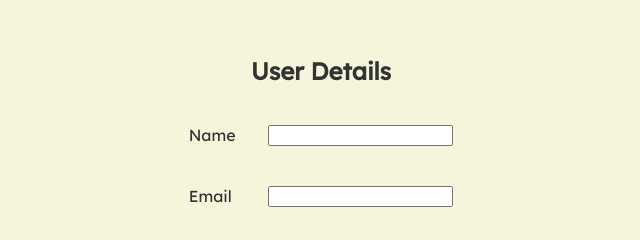
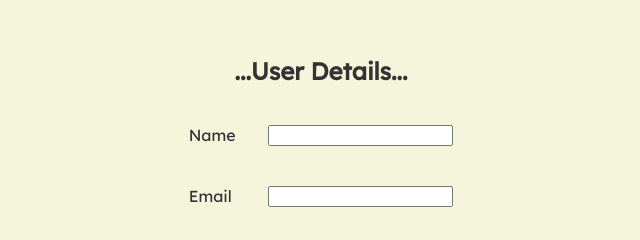
Before and after one commit to uxprateek/Percy_setup, a website: page index.html in a window 1280 px wide. Shown: the part 145-385 px from the top of the page, 319-959 px from the left. Drawn offline with Linux system fonts and the light colour scheme.

Commit message:
Update index.html

```diff
--- a/index.html
+++ b/index.html
@@ -48,7 +48,7 @@
   </style>
 </head>
 <body>
-    <h2>User Details</h2>
+    <h2>...User Details...</h2>
     <form>
         <div class="row" >
             <label for="name">Name</label>
```
